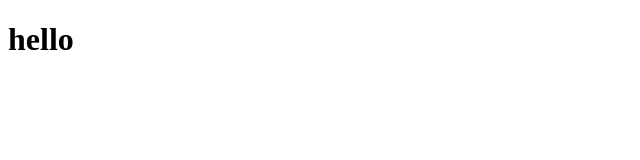
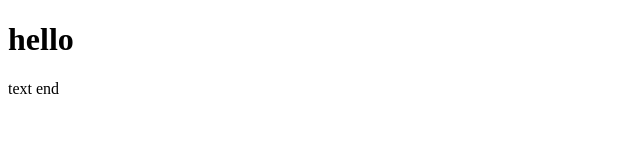
Before and after one commit to bakhtiyorshorahimov/project2504, a plain HTML site: page index.html in a window 1280 px wide. Shown: the full height of the page, 0-640 px from the left. Drawn offline with Linux system fonts and the light colour scheme.

Commit message:
p in html

```diff
--- a/index.html
+++ b/index.html
@@ -7,5 +7,6 @@
 </head>
 <body>
      <h1>hello</h1>
+     <p>text end</p>
 </body>
 </html>
```
